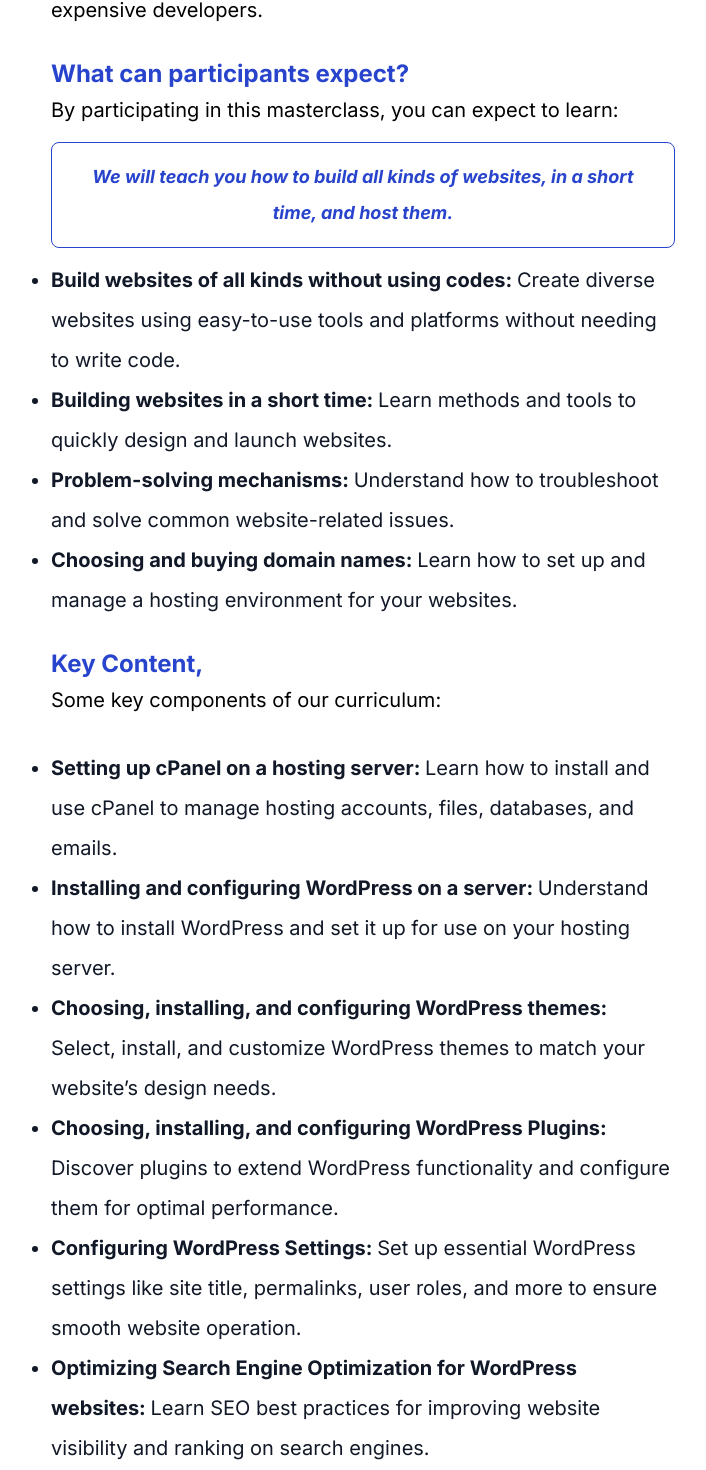
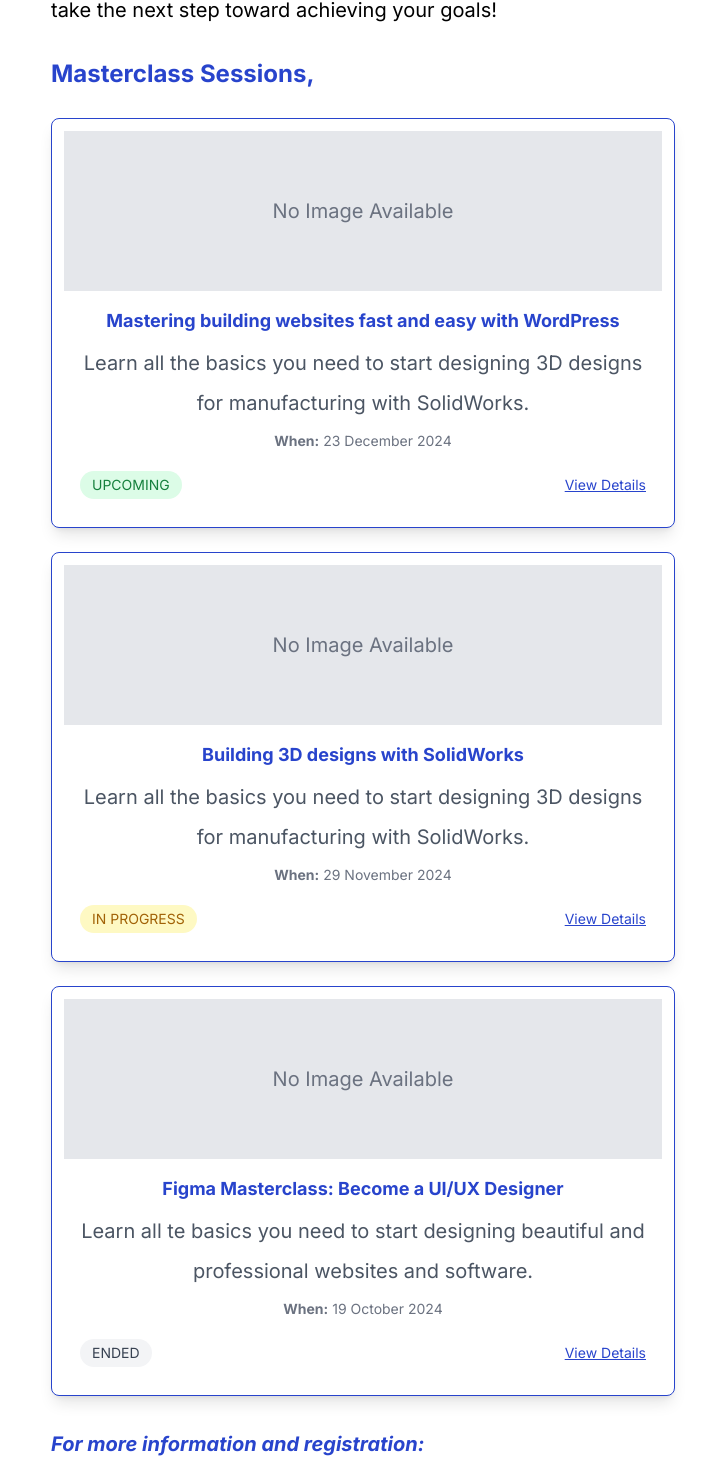
Before and after one commit to techinika/techinika-web-fe, a Next.js app: page /masterclass in a window 1280 px wide. Shown: the part 674-2144 px from the top of the page, without its empty margins (277-983 px from the left). Built offline with nearby package versions, Linux system fonts and the light colour scheme.

Commit message:
I have added more data and a new masterclass index page

```diff
--- a/components/HeadFoot/Nav.js
+++ b/components/HeadFoot/Nav.js
@@ -42,7 +42,7 @@
           </button>
         </div>
         <div className="hidden md:flex md:items-center md:gap-4 flex-wrap items-center gap-4">
-          <Link href="/training">Apply for Training</Link>
+          <Link href="/masterclass">Masterclass</Link>
           <Link href="/request">Request Demo/Service</Link>
           <Link href="/story" className="font-bold">
             Our Story
@@ -93,11 +93,11 @@
             </h1>
             <div className="flex flex-col items-center gap-4">
               <Link
-                href="/training"
+                href="/masterclass"
                 className="text-xl"
                 onClick={() => setIsOpen(false)}
               >
-                Apply for Training
+                Masterclass
               </Link>
               <Link
                 href="/request"
--- a/pages/masterclass/index.js
+++ b/pages/masterclass/index.js
@@ -6,7 +6,42 @@
 import Link from "next/link";
 import { HeadTitle } from "../../components/HeadFoot/HeadTitle";
 
-export default function Story() {
+export default function Masterclass() {
+  const mclasses = [
+    {
+      id: 1,
+      title: "Figma Masterclass: Become a UI/UX Designer",
+      description:
+        "Learn all te basics you need to start designing beautiful and professional websites and software.",
+      when: "19 October 2024",
+      position: 1,
+      picture: "",
+      progress: "ENDED",
+      link: "#",
+    },
+    {
+      id: 2,
+      title: "Building 3D designs with SolidWorks",
+      description:
+        "Learn all the basics you need to start designing 3D designs for manufacturing with SolidWorks.",
+      when: "29 November 2024",
+      position: 2,
+      picture: "",
+      progress: "IN PROGRESS",
+      link: "#",
+    },
+    {
+      id: 3,
+      title: "Mastering building websites fast and easy with WordPress",
+      description:
+        "Learn all the basics you need to start designing 3D designs for manufacturing with SolidWorks.",
+      when: "23 December 2024",
+      position: 3,
+      picture: "",
+      progress: "UPCOMING",
+      link: "wordpress-masterclass",
+    },
+  ];
   return (
     <>
       <Head>
@@ -41,76 +76,84 @@
             <br></br>
 
             <h2 className="card-title">Description,</h2>
-            <p>{`This training aims to equip entrepreneurs, business owners, Innovators, Founders, and students in Rwanda with the skills necessary to create and manage their own WordPress websites. In an era where digital presence is key to business success, participants will gain hands-on experience in developing professional websites that can enhance their businesses or personal brands. The training focuses on providing cost-effective, practical skills for building websites without relying on expensive developers.`}</p>
+            <p>{`Our monthly Masterclass Program is designed to empower individuals with practical, industry-relevant skills to unlock new opportunities, increase their income, and bring their ideas to life. Each session focuses on a specific skill or topic, offering hands-on training led by experienced professionals.`}</p>
+            <p>{`Whether you want to enhance your career, start a project, or build your own business, our masterclasses provide the tools, knowledge, and confidence you need to succeed. Join us and take the next step toward achieving your goals!`}</p>
 
             <br></br>
-            <h2 className="card-title">What can participants expect?</h2>
-            <p>{`By participating in this masterclass, you can expect to learn:`}</p>
-            <div className="p-4 text-center my-3 text-mainBlue text-lg font-bold border rounded-lg border-mainBlue">
-              <h2 className="italic">
-                {`We will teach you how to build all kinds of websites, in a short time, and host them.`}
-              </h2>
-            </div>
-            <ul></ul>
-            <ul class="list list-square">
-              <li>
-                <b>Build websites of all kinds without using codes: </b>Create
-                diverse websites using easy-to-use tools and platforms without
-                needing to write code.
-              </li>
-              <li>
-                <b>Building websites in a short time: </b>Learn methods and
-                tools to quickly design and launch websites.
-              </li>
-              <li>
-                <b>Problem-solving mechanisms: </b>Understand how to
-                troubleshoot and solve common website-related issues.
-              </li>
-              <li>
-                <b>Choosing and buying domain names: </b>Learn how to set up and
-                manage a hosting environment for your websites.
-              </li>
-            </ul>
+            <h2 className="card-title">Masterclass Sessions,</h2>
+            <br></br>
+            {mclasses.length > 0 ? (
+              <div className="grid grid-cols-1 gap-6">
+                {[...mclasses]
+                  .sort((a, b) => {
+                    const statusOrder = {
+                      UPCOMING: 1,
+                      "IN PROGRESS": 2,
+                      ENDED: 3,
+                    };
+                    return statusOrder[a.progress] - statusOrder[b.progress];
+                  })
+                  .map((mclass) => (
+                    <div
+                      key={mclass.id}
+                      className="card bg-white shadow-md rounded-lg overflow-hidden border border-gray-200"
+                    >
+                      {/* Image Section */}
+                      <div className="image-container w-full">
+                        {mclass.picture ? (
+                          <img
+                            src={mclass.picture}
+                            alt={`${mclass.title} cover`}
+                            className="w-full h-40 object-cover"
+                          />
+                        ) : (
+                          <div className="w-full h-40 bg-gray-200 flex items-center justify-center text-gray-500">
+                            No Image Available
+                          </div>
+                        )}
+                      </div>
 
-            <br></br>
-            <h2 className="card-title">Key Content,</h2>
-            <p>{`Some key components of our curriculum:`}</p>
-            <br></br>
-            <ul class="list list-square">
-              <li>
-                <b>Setting up cPanel on a hosting server: </b>Learn how to
-                install and use cPanel to manage hosting accounts, files,
-                databases, and emails.
-              </li>
-              <li>
-                <b>Installing and configuring WordPress on a server: </b>
-                Understand how to install WordPress and set it up for use on
-                your hosting server.
-              </li>
-              <li>
-                <b>Choosing, installing, and configuring WordPress themes: </b>
-                Select, install, and customize WordPress themes to match your
-                website’s design needs.
-              </li>
-              <li>
-                <b>Choosing, installing, and configuring WordPress Plugins: </b>
-                Discover plugins to extend WordPress functionality and configure
-                them for optimal performance.
-              </li>
-              <li>
-                <b>Configuring WordPress Settings: </b>Set up essential
-                WordPress settings like site title, permalinks, user roles, and
-                more to ensure smooth website operation.
-              </li>
-              <li>
-                <b>
-                  Optimizing Search Engine Optimization for WordPress websites:{" "}
-                </b>
-                Learn SEO best practices for improving website visibility and
-                ranking on search engines.
-              </li>
-            </ul>
+                      {/* Content Section */}
+                      <div className="p-4 flex flex-col justify-between h-full">
+                        <div>
+                          <h3 className="text-lg font-bold text-mainBlue">
+                            {mclass.title}
+                          </h3>
+                          <p className="text-gray-600 mt-2">
+                            {mclass.description}
+                          </p>
+                          <p className="text-gray-500 mt-1 text-sm">
+                            <strong>When:</strong> {mclass.when}
+                          </p>
+                        </div>
 
+                        {/* Footer Section */}
+                        <div className="flex justify-between items-center mt-4">
+                          <span
+                            className={`status-badge px-3 py-1 rounded-full text-sm ${
+                              mclass.progress === "UPCOMING"
+                                ? "bg-green-100 text-green-700"
+                                : mclass.progress === "IN PROGRESS"
+                                ? "bg-yellow-100 text-yellow-700"
+                                : "bg-gray-100 text-gray-700"
+                            }`}
+                          >
+                            {mclass.progress}
+                          </span>
+                          <Link
+                            href={`/masterclass/${mclass.link}`}
+                            className="text-mainBlue underline text-sm"
+                          >
+                            View Details
+                          </Link>
+                        </div>
+                      </div>
+                    </div>
+                  ))}
+              </div>
+            ) : (
+              <p>{`No masterclass sessions yet!`}</p>
+            )}
             <br></br>
 
             <p className="italic font-bold text-mainBlue">
@@ -128,11 +171,6 @@
               +250780630465.
             </p>
             <br></br>
-            <div className="flex items-center justify-center">
-              <Link href="/masterclass/apply" className="btn-main">
-                APPLY NOW
-              </Link>
-            </div>
           </div>
           <Partners />
           <Footer />
```
